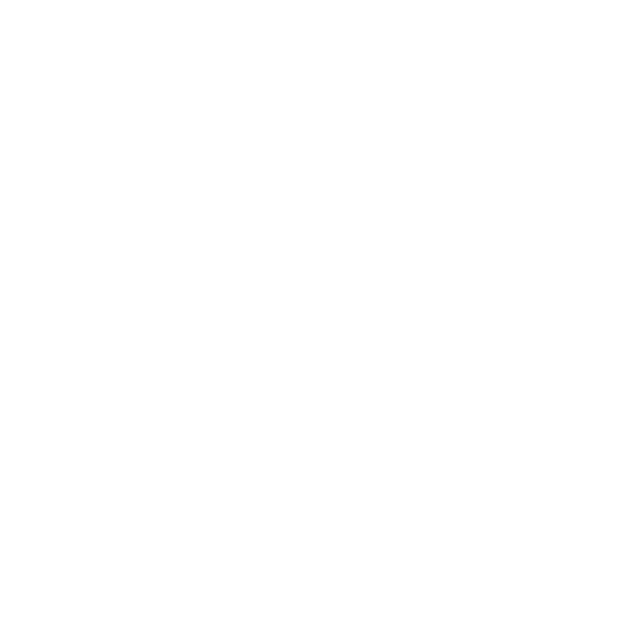
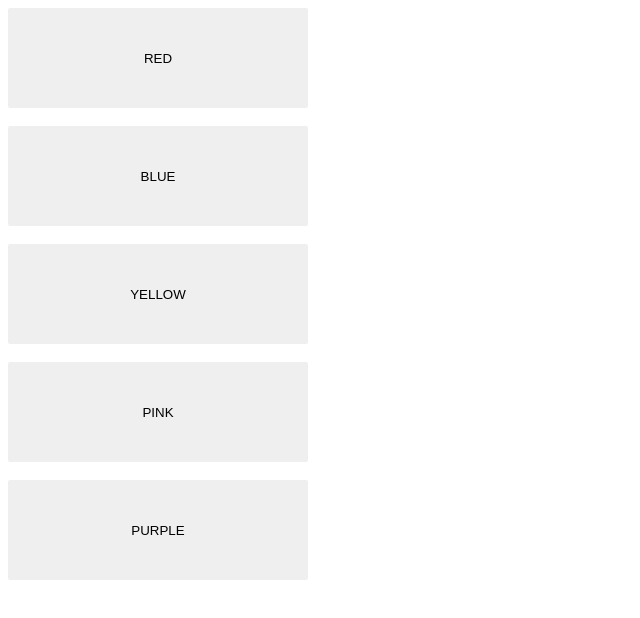
Before and after one commit to Gayatrilonkar/Assignment13, a plain HTML site: page index.html in a window 1280 px wide. Shown: the whole page, without its empty margins (0-640 px from the left). Drawn offline with Linux system fonts and the light colour scheme.

Commit message:
Button created

```diff
--- a/index.html
+++ b/index.html
@@ -4,8 +4,24 @@
     <meta charset="UTF-8">
     <meta name="viewport" content="width=device-width, initial-scale=1.0">
     <title>Button</title>
+    <style>
+        .btn {
+            height: 100px;
+            width: 300px;
+            border: none;
+            border-radius: 2px;
+        }
+    </style>
 </head>
 <body>
+  <button id="btn1" class="btn">RED</button>  <br><br>
+  <button id="btn2" class="btn">BLUE</button>  <br><br>
+  <button id="btn2" class="btn">YELLOW</button>  <br><br>
+  <button id="btn2" class="btn">PINK</button>  <br><br>
+  <button id="btn2" class="btn">PURPLE</button>  <br><br>
+
+
+
 
 </body>
 </html>
```
